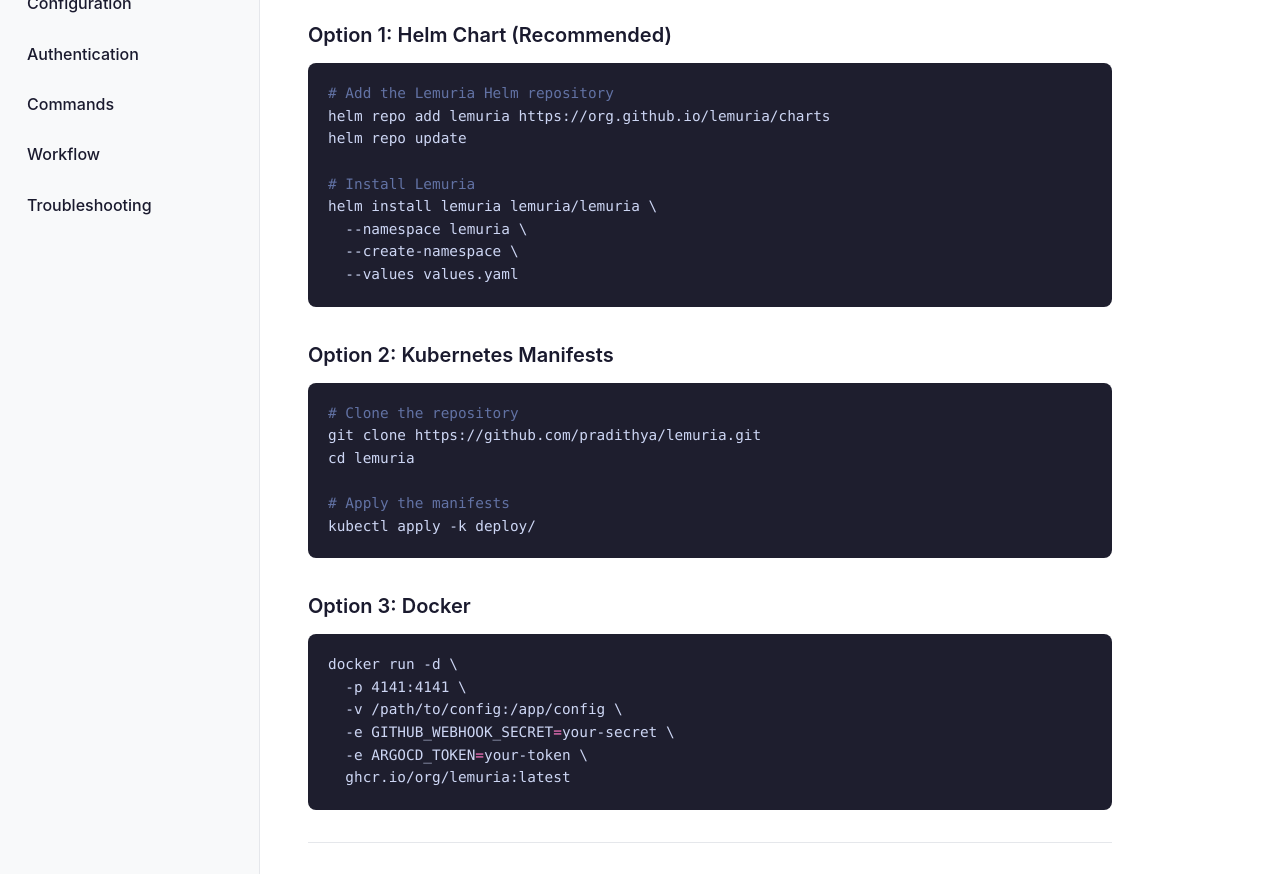
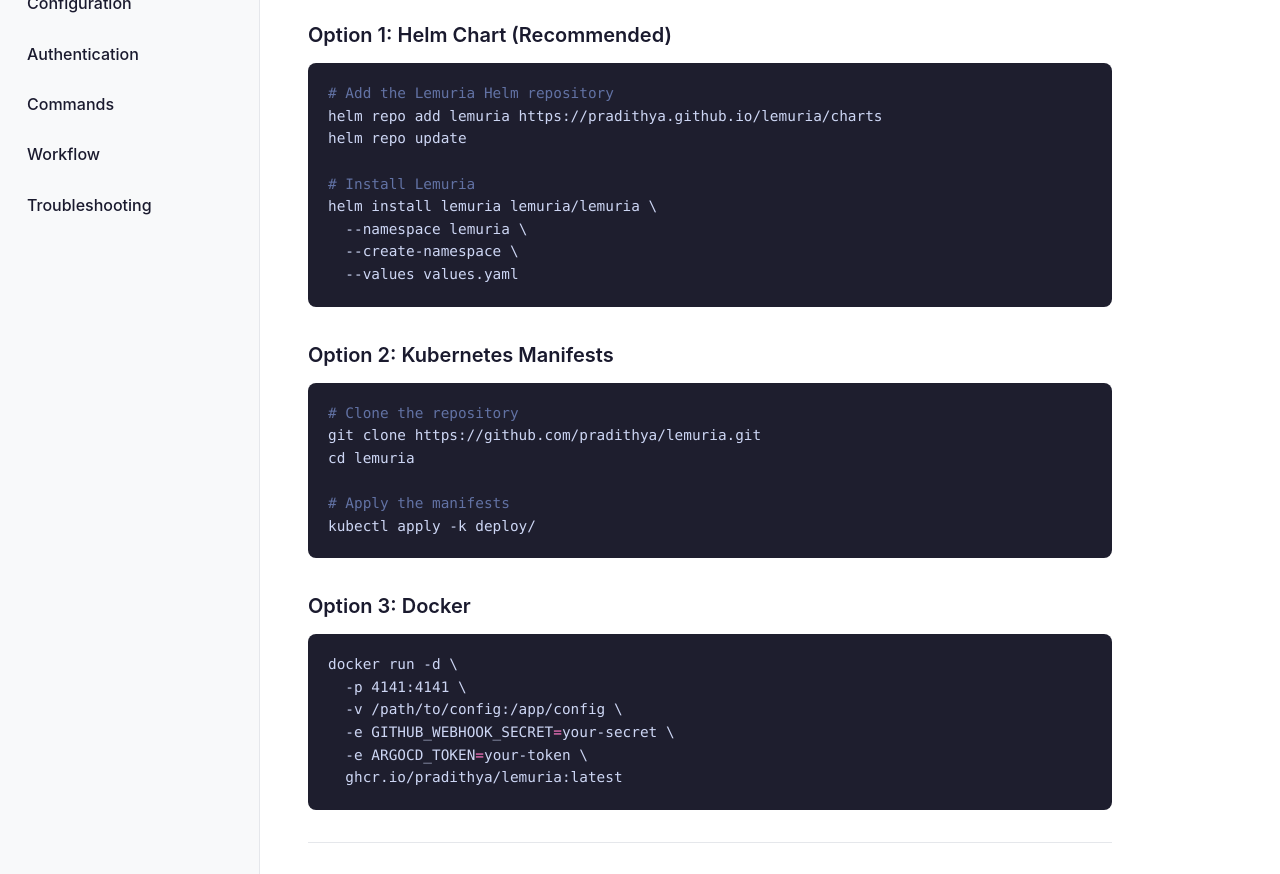
Before and after one commit to pradithya/lemuria, a Jekyll site: the page built from docs/getting-started.md, in a window 1280 px wide and 1400 px high, scrolled down 609 px. Shown: the part 152-1026 px from the top of the window. Built offline with Jekyll 4.4.1, drawn with Linux system fonts in a browser that asks for light colours.

Commit message:
Fix helm chart

````diff
--- a/docs/getting-started.md
+++ b/docs/getting-started.md
@@ -27,7 +27,7 @@
 
 ```bash
 # Add the Lemuria Helm repository
-helm repo add lemuria https://org.github.io/lemuria/charts
+helm repo add lemuria https://pradithya.github.io/lemuria/charts
 helm repo update
 
 # Install Lemuria
@@ -56,7 +56,7 @@
   -v /path/to/config:/app/config \
   -e GITHUB_WEBHOOK_SECRET=your-secret \
   -e ARGOCD_TOKEN=your-token \
-  ghcr.io/org/lemuria:latest
+  ghcr.io/pradithya/lemuria:latest
 ```
 
 ---
````
